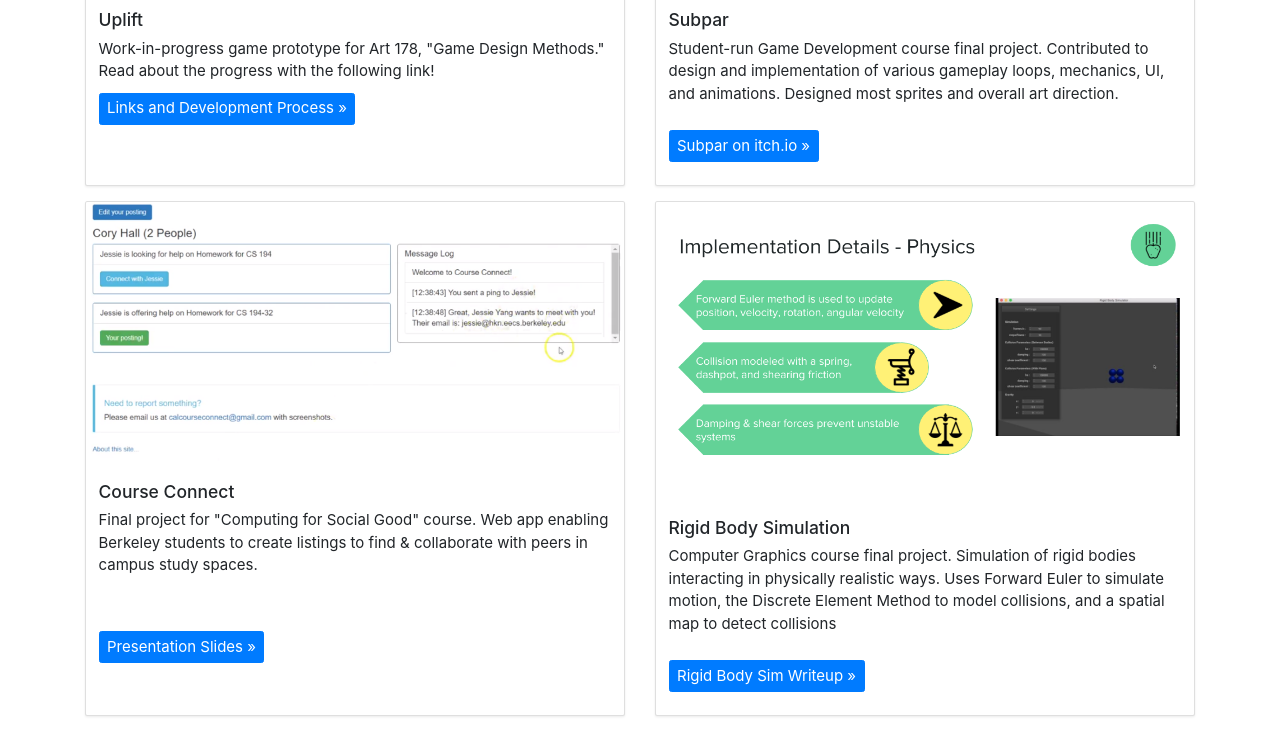
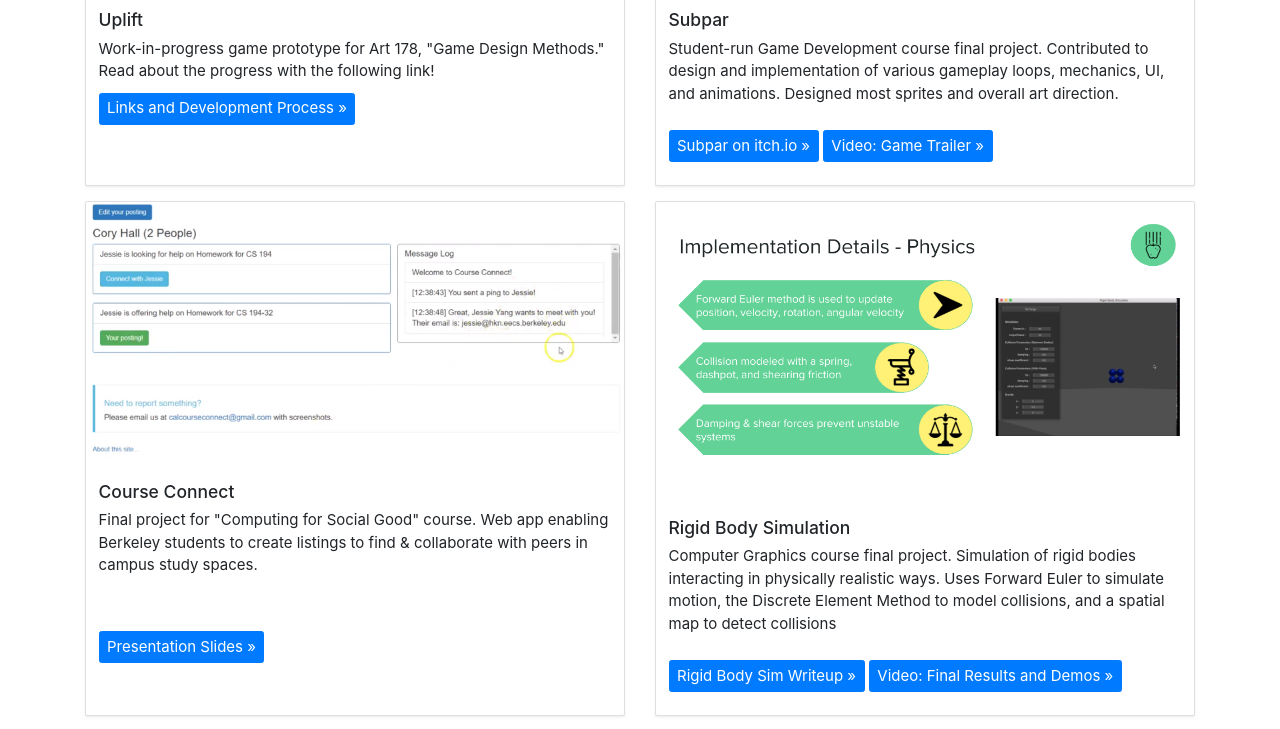
Before and after one commit to jjxyang/JessieCodesRocks, a plain HTML site: page docs/projects.html in a window 1280 px wide. Shown: the part 786-1515 px from the top of the page. Drawn offline with nearby package versions, Linux system fonts and the light colour scheme; grey boxes are pictures that could not be loaded.

Commit message:
Add video demo links for Subpar and Rigid Body Sim on Projects page

```diff
--- a/docs/projects.html
+++ b/docs/projects.html
@@ -66,7 +66,10 @@
               <p class="card-text">Student-run Game Development course final project. Contributed to design and implementation of various gameplay loops, mechanics, UI, and animations. Designed most sprites and overall art direction.</p>
             </div>
             <div class="card-body">
-              <p><a class="btn btn-primary" href="https://nuclearwizard.itch.io/subpar" role="button">Subpar on itch.io &raquo;</a></p>
+              <p>
+                <a class="btn btn-primary" href="https://nuclearwizard.itch.io/subpar" role="button">Subpar on itch.io &raquo;</a>
+                <a class="btn btn-primary" href="https://www.youtube.com/watch?v=wa7PzG6THzk" role="button">Video: Game Trailer &raquo;</a>
+              </p>
             </div>
           </div>
         </div>
@@ -95,7 +98,10 @@
               <p class="card-text">Computer Graphics course final project. Simulation of rigid bodies interacting in physically realistic ways. Uses Forward Euler to simulate motion, the Discrete Element Method to model collisions, and a spatial map to detect collisions</p>
             </div>
             <div class="card-body">
-              <p><a class="btn btn-primary" href="http://www.jaymok.me/CS184-final-project/final.html" role="button">Rigid Body Sim Writeup &raquo;</a></p>
+              <p>
+                <a class="btn btn-primary" href="http://www.jaymok.me/CS184-final-project/final.html" role="button">Rigid Body Sim Writeup &raquo;</a>
+                <a class="btn btn-primary" href="https://www.youtube.com/watch?v=UE2YSvJmC8E" role="button">Video: Final Results and Demos &raquo;</a>
+              </p>
             </div>
           </div>
         </div>
```
